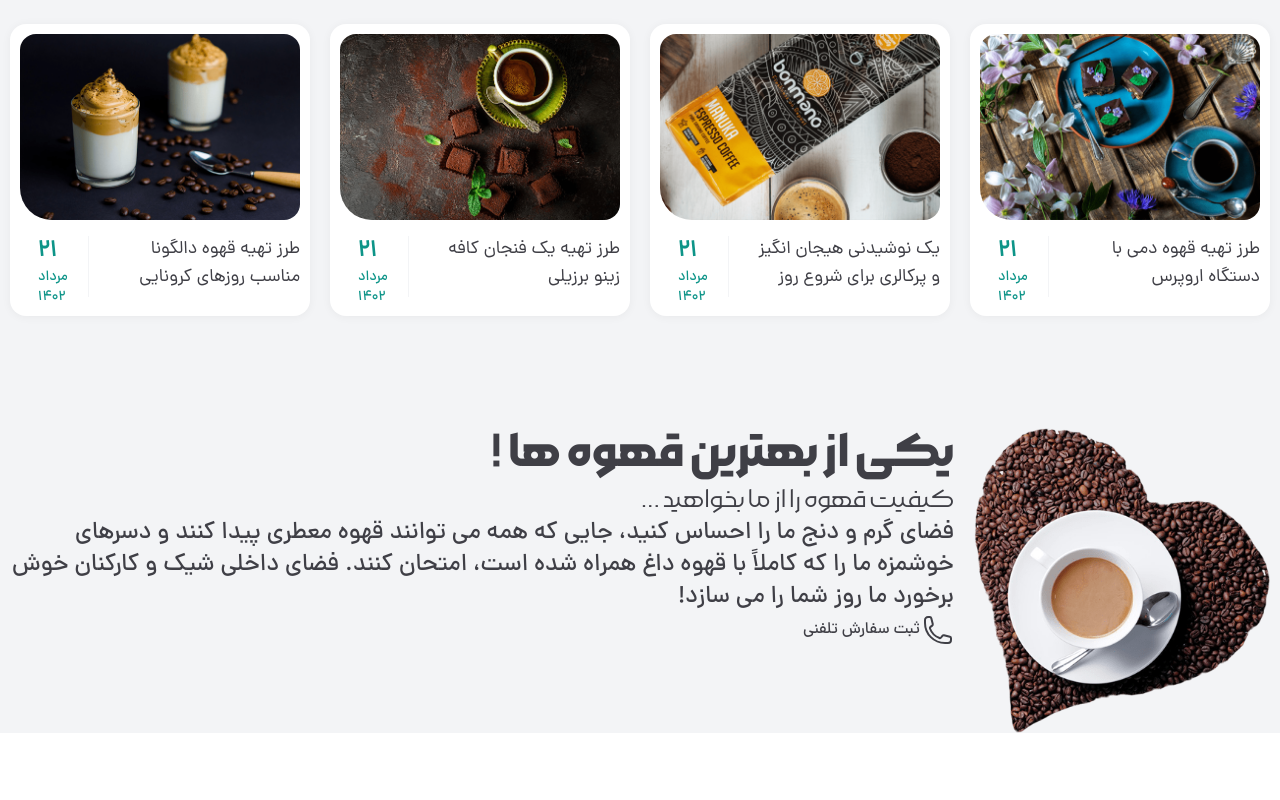
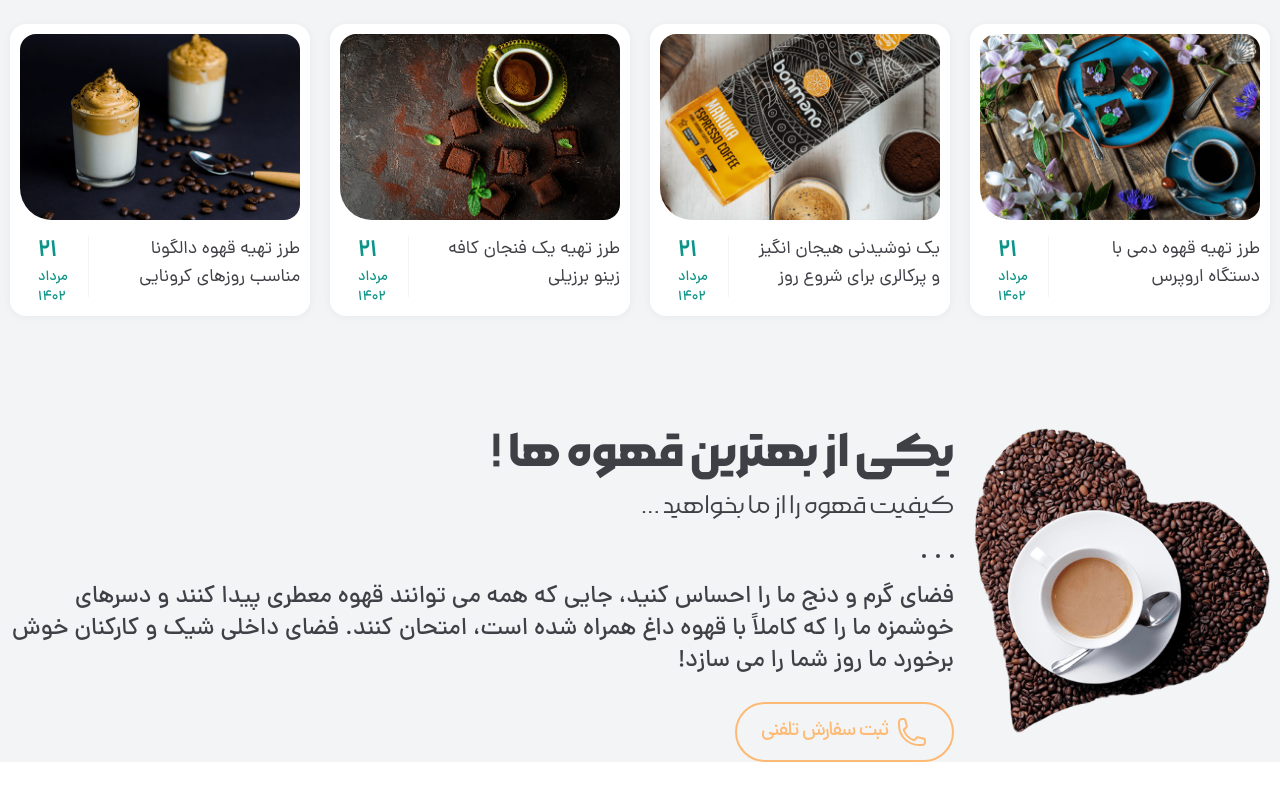
Before and after one commit to asgari1991/coffeeShop, a React (Create React App) app: page / in a window 1280 px wide. Shown: the part 3770-4570 px from the top of the page. Built offline with nearby package versions, Linux system fonts and the light colour scheme.

Commit message:
completing ContactUs

```diff
--- a/src/Components/ContactUs/ContactUs.js
+++ b/src/Components/ContactUs/ContactUs.js
@@ -4,16 +4,18 @@ function ContactUs() {
   return (
     <section className='mb-16 md:mb-28'>
       <div className="container">
-        <div className="flex gap-x-5">
-<img src="./images/contact.png" alt="contact" className='w-[296px]' />
+        <div className="flex flex-col lg:flex-row items-center lg:items-start gap-y-8 lg:gap-x-5">
+<img src="./images/contact.png" alt="contact" className='shrink-0 w-[296px]' />
 <div className='text-zinc-700 dark:text-white'>
     <h3 className='font-MorabbaBold text-2xl md:text-5xl mb-0.5 md:mb-1.5'>یکی از بهترین قهوه ها !</h3>
-    <span className='font-MorabbaLight text-lg md:text-3xl'>کیفیت قهوه را از ما بخواهید ...</span>
-    <div>
-        <span></span><span></span><span></span>
+    <span className='font-MorabbaLight text-lg md:text-3xl/[48px]'>کیفیت قهوه را از ما بخواهید ...</span>
+    <div className='flex gap-x-2.5 my-5 md:my-6'>
+        <span className='inline-block w-1 h-1 bg-zinc-700 dark:bg-gray-400 rounded-full'></span>
+        <span className='inline-block w-1 h-1 bg-zinc-700 dark:bg-gray-400 rounded-full'></span>
+        <span className='inline-block w-1 h-1 bg-zinc-700 dark:bg-gray-400 rounded-full'></span>
     </div>
-    <p className='text-lg md:text-2xl'>فضای گرم و دنج ما را احساس کنید، جایی که همه می توانند قهوه معطری پیدا کنند و دسرهای خوشمزه ما را که کاملاً با قهوه داغ همراه شده است، امتحان کنند. فضای داخلی شیک و کارکنان خوش برخورد ما روز شما را می سازد!</p>
-    <a href="#" className='flex items-center gap-x-0.5'>
+    <p className='text-lg md:text-2xl mb-5 md:mb-6'>فضای گرم و دنج ما را احساس کنید، جایی که همه می توانند قهوه معطری پیدا کنند و دسرهای خوشمزه ما را که کاملاً با قهوه داغ همراه شده است، امتحان کنند. فضای داخلی شیک و کارکنان خوش برخورد ما روز شما را می سازد!</p>
+    <a href="#" className=' inline-flex items-center justify-center gap-x-2 py-4 px-6 h-[50px] md:h-[60px] md:text-xl tracking-tightest text-orange-300 rounded-full border md:border-2 border-orange-300'>
     <svg xmlns="http://www.w3.org/2000/svg" fill="none" viewBox="0 0 24 24" strokeWidth={1.5} stroke="currentColor" className="w-5 md:w-8 h-5 md:h-8">
   <path strokeLinecap="round" strokeLinejoin="round" d="M2.25 6.75c0 8.284 6.716 15 15 15h2.25a2.25 2.25 0 0 0 2.25-2.25v-1.372c0-.516-.351-.966-.852-1.091l-4.423-1.106c-.44-.11-.902.055-1.173.417l-.97 1.293c-.282.376-.769.542-1.21.38a12.035 12.035 0 0 1-7.143-7.143c-.162-.441.004-.928.38-1.21l1.293-.97c.363-.271.527-.734.417-1.173L6.963 3.102a1.125 1.125 0 0 0-1.091-.852H4.5A2.25 2.25 0 0 0 2.25 4.5v2.25Z" />
 </svg>
--- a/src/styles.css
+++ b/src/styles.css
@@ -893,6 +893,16 @@ video {
   margin-bottom: 0.75rem;
 }
 
+.my-6 {
+  margin-top: 1.5rem;
+  margin-bottom: 1.5rem;
+}
+
+.my-5 {
+  margin-top: 1.25rem;
+  margin-bottom: 1.25rem;
+}
+
 .mb-0 {
   margin-bottom: 0px;
 }
@@ -1115,6 +1125,26 @@ video {
   height: 1px;
 }
 
+.h-1 {
+  height: 0.25rem;
+}
+
+.h-50 {
+  height: 12.5rem;
+}
+
+.h-\[50px\] {
+  height: 50px;
+}
+
+.h-auto {
+  height: auto;
+}
+
+.h-screen {
+  height: 100vh;
+}
+
 .min-h-screen {
   min-height: 100vh;
 }
@@ -1229,6 +1259,18 @@ video {
 
 .w-\[296px\] {
   width: 296px;
+}
+
+.w-1 {
+  width: 0.25rem;
+}
+
+.w-\[\] {
+  width: ;
+}
+
+.w-\[216px\] {
+  width: 216px;
 }
 
 .max-w-\[193px\] {
@@ -1375,6 +1417,10 @@ video {
 
 .gap-x-0\.5 {
   column-gap: 0.125rem;
+}
+
+.gap-y-8 {
+  row-gap: 2rem;
 }
 
 .space-y-4 > :not([hidden]) ~ :not([hidden]) {
@@ -1432,12 +1478,20 @@ video {
   border-radius: 0.75rem;
 }
 
+.rounded {
+  border-radius: 0.25rem;
+}
+
 .rounded-bl-4xl {
   border-bottom-left-radius: 2rem;
 }
 
 .border-2 {
   border-width: 2px;
+}
+
+.border {
+  border-width: 1px;
 }
 
 .border-b {
@@ -1516,6 +1570,11 @@ video {
 
 .bg-white\/20 {
   background-color: rgb(255 255 255 / 0.2);
+}
+
+.bg-zinc-700 {
+  --tw-bg-opacity: 1;
+  background-color: rgb(63 63 70 / var(--tw-bg-opacity));
 }
 
 .bg-gradient-to-r {
@@ -1638,6 +1697,16 @@ video {
   padding-bottom: 2rem;
 }
 
+.py-4 {
+  padding-top: 1rem;
+  padding-bottom: 1rem;
+}
+
+.px-6 {
+  padding-left: 1.5rem;
+  padding-right: 1.5rem;
+}
+
 .pb-1 {
   padding-bottom: 0.25rem;
 }
@@ -1680,6 +1749,10 @@ video {
 
 .pt-\[18px\] {
   padding-top: 18px;
+}
+
+.pb-50 {
+  padding-bottom: 12.5rem;
 }
 
 .text-left {
@@ -1991,6 +2064,11 @@ video {
   background-color: rgb(39 39 42 / var(--tw-bg-opacity));
 }
 
+.dark\:bg-gray-400:is(.dark *) {
+  --tw-bg-opacity: 1;
+  background-color: rgb(156 163 175 / var(--tw-bg-opacity));
+}
+
 .dark\:text-emerald-500:is(.dark *) {
   --tw-text-opacity: 1;
   color: rgb(16 185 129 / var(--tw-text-opacity));
@@ -2094,6 +2172,11 @@ video {
     margin-bottom: 2rem;
   }
 
+  .md\:my-6 {
+    margin-top: 1.5rem;
+    margin-bottom: 1.5rem;
+  }
+
   .md\:mb-1 {
     margin-bottom: 0.25rem;
   }
@@ -2138,6 +2221,10 @@ video {
     margin-bottom: 16rem;
   }
 
+  .md\:mb-6 {
+    margin-bottom: 1.5rem;
+  }
+
   .md\:inline-block {
     display: inline-block;
   }
@@ -2198,6 +2285,10 @@ video {
     height: 98px;
   }
 
+  .md\:h-\[60px\] {
+    height: 60px;
+  }
+
   .md\:min-h-screen {
     min-height: 100vh;
   }
@@ -2250,6 +2341,14 @@ video {
     grid-template-columns: repeat(2, minmax(0, 1fr));
   }
 
+  .md\:flex-row {
+    flex-direction: row;
+  }
+
+  .md\:items-start {
+    align-items: flex-start;
+  }
+
   .md\:gap-2 {
     gap: 0.5rem;
   }
@@ -2268,6 +2367,14 @@ video {
 
   .md\:gap-x-3 {
     column-gap: 0.75rem;
+  }
+
+  .md\:gap-x-5 {
+    column-gap: 1.25rem;
+  }
+
+  .md\:border-2 {
+    border-width: 2px;
   }
 
   .md\:bg-home-desktop {
@@ -2370,6 +2477,11 @@ video {
   .md\:text-xl\/6 {
     font-size: 1.25rem;
     line-height: 1.5rem;
+  }
+
+  .md\:text-3xl\/\[48px\] {
+    font-size: 1.875rem;
+    line-height: 48px;
   }
 
   .md\:flex-center {
@@ -2404,8 +2516,16 @@ video {
     grid-template-columns: repeat(4, minmax(0, 1fr));
   }
 
+  .lg\:flex-row {
+    flex-direction: row;
+  }
+
   .lg\:flex-nowrap {
     flex-wrap: nowrap;
+  }
+
+  .lg\:items-start {
+    align-items: flex-start;
   }
 
   .lg\:gap-x-3 {
```
